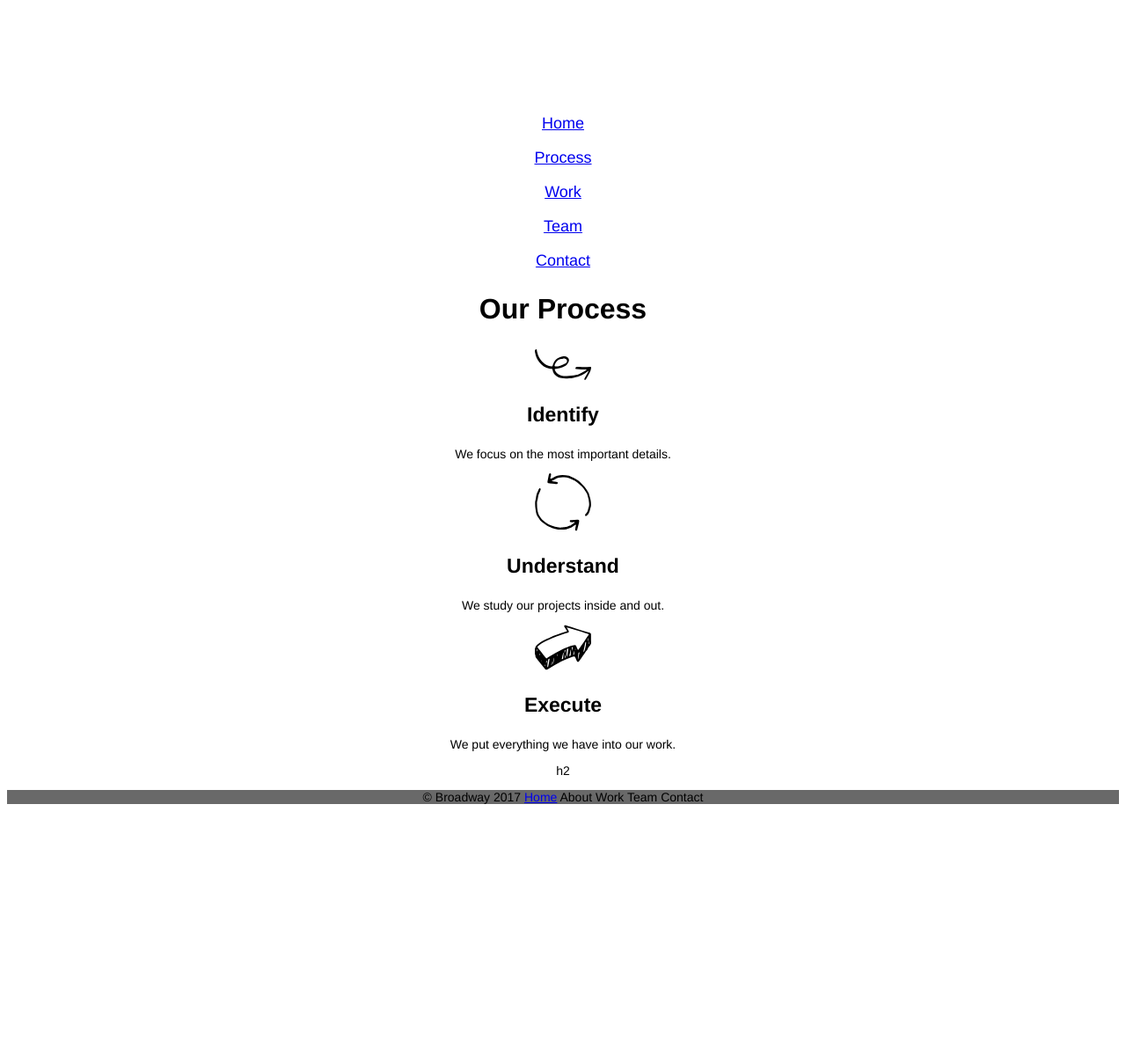
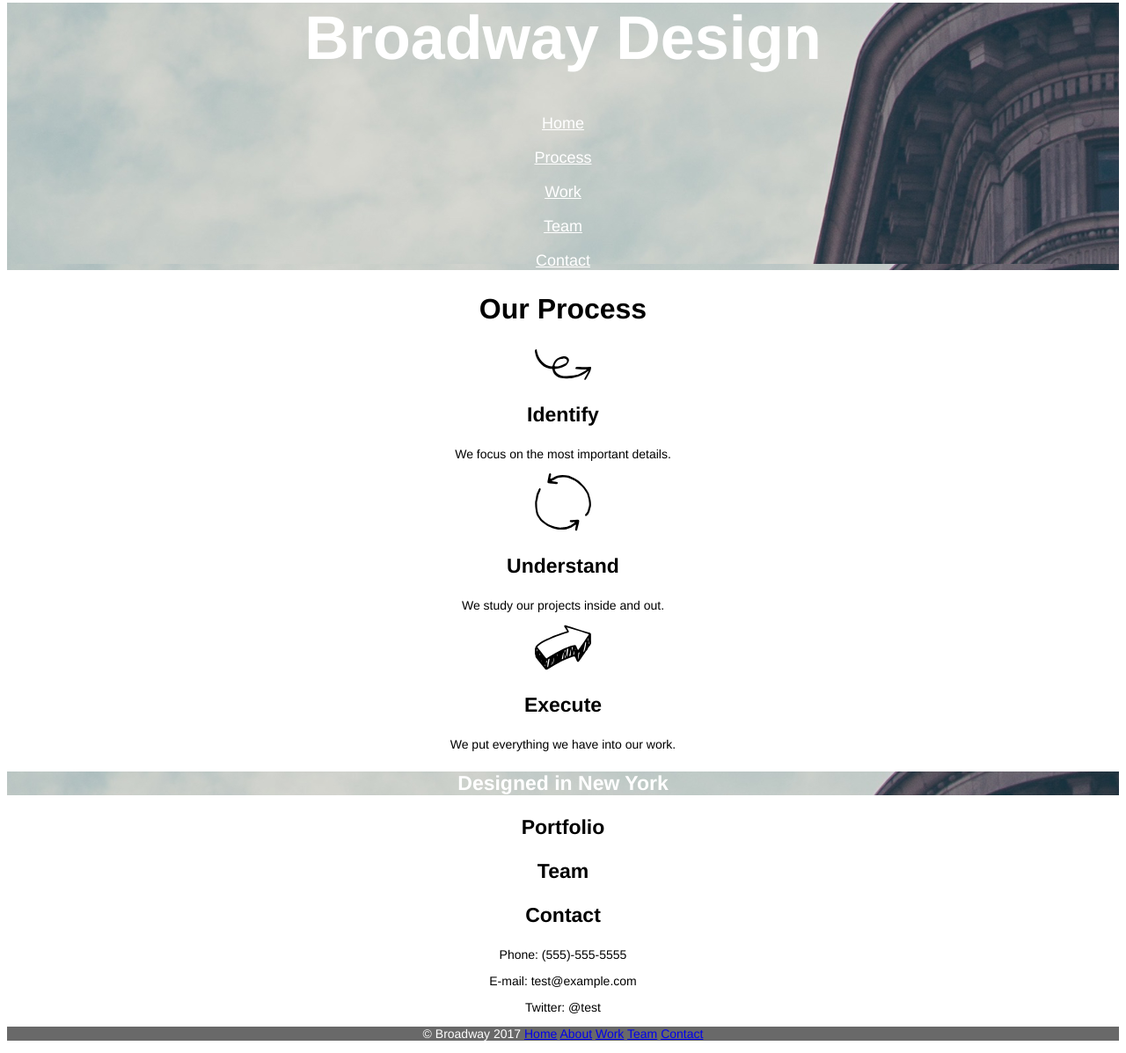
Before and after one commit to djumeau/ca-broadway, a plain HTML site: page index.html in a window 1280 px wide. Shown: the part 44-1241 px from the top of the page at 88% size. Before the commit the page ends 972 px from the top, so only its background shows below. Drawn offline with Linux system fonts and the light colour scheme.

Commit message:
Corrected separator

```diff
--- a/index.html
+++ b/index.html
@@ -45,26 +45,30 @@
 
     </div>
 
-    <div id="separator">
-
+    <div class="separator">
+        <h3>Designed in New York</h3>
     </div>
 
     <div id="work">
-      h2
+      <h3>Portfolio</h3>
     </div>
 
     <div id="team">
-
+      <h3>Team</h3>
     </div>
 
     <div id="contact">
-
+      <h3>Contact</h3>
+      <p>Phone: (555)-555-5555</p>
+      <p>E-mail: test@example.com</p>
+      <p>Twitter: @test</p>
     </div>
 
     <!-- Footer -->
     <div class="footer">
-      <p>&copy; Broadway 2017 <a href="./index.html">Home</a> <a href="#"></a> About Work Team Contact</p>
+      <p>&copy; Broadway 2017 <a href="./index.html">Home</a> <a href="#process">About</a> <a href="#work">Work</a> <a href="#team">Team</a> <a href="#contact">Contact</a></p>
     </div>
 
   </body>
+
 </html>
--- a/resources/css/style.css
+++ b/resources/css/style.css
@@ -23,19 +23,24 @@ h3 {
   font-size: 23px;
 }
 
+.header,
+.separator {
+    background-image: url("./../images/the-flatiron-building.png");
+    color: white;
+}
+
 .header {
   width: 100%;
-  background-image: url("./resources/images/the-flatiron-building.png");
-  color: white;
   font-size: 18px;
 }
 
-.breakTitle {
-  background-image: url("./resources/images/the-flatiron-building.png");
+.header a {
+  color: white;
 }
 
 .footer {
   background-color: dimgray;
+  color: white;
 }
 
 .copyright {
```
